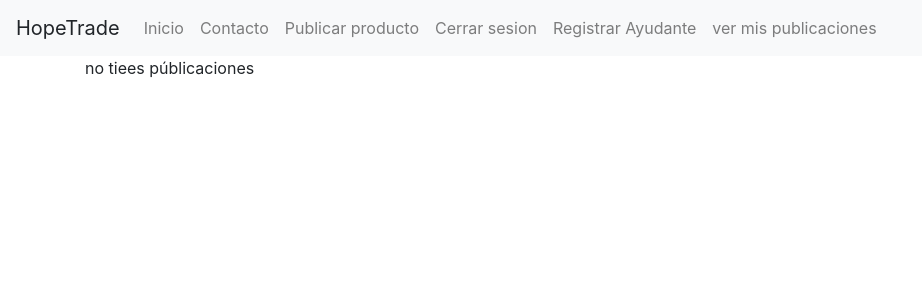
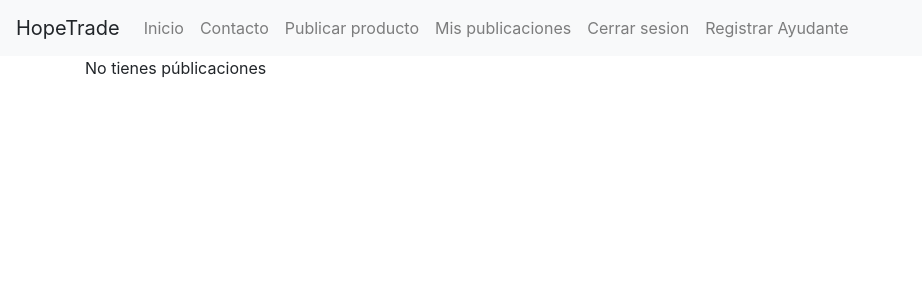
Before and after one commit to Guicep/Caritas-Web-App, a Django app: page /verpublicaciones/ in a window 1280 px wide. Shown: the top 300 px of the page, without its empty margins (0-922 px from the left). Run offline with Django 5.2, Linux system fonts and the light colour scheme; the visitor is signed in with stand-in values (Sample User, id 1); some libraries are stand-ins or nearby versions.

Commit message:
Solucion de bug que no mostraba mis publicaciones

```diff
--- a/createuser/templates/base/base.html
+++ b/createuser/templates/base/base.html
@@ -27,15 +27,15 @@
             <a class="nav-link" href="{% url 'publish' %}">Publicar producto</a>
           </li>
           <li class="nav-item">
+            <a class="nav-link" href="{% url 'ver_publicaciones' %}">Mis publicaciones</a>
+          </li>
+          <li class="nav-item">
             <a class="nav-link" onclick="return confirm('Esta seguro?')" href="{% url 'mylogout' %}">Cerrar sesion</a>
           </li>
           {% endif %}
           {% if request.user.is_superuser %}
           <li class="nav-item">
-            <a class="nav-link" href="http://127.0.0.1:8000/staffregister/">Registrar Ayudante</a>
-          </li>
-          <li class="nav-item">
-            <a class="nav-link" href="http://127.0.0.1:8000/verpublicaciones/">ver mis publicaciones</a>
+            <a class="nav-link" href="{% url 'staffregister' %}">Registrar Ayudante</a>
           </li>
           {% endif %}
         </ul>
--- a/createuser/templates/ver_publicaciones.html
+++ b/createuser/templates/ver_publicaciones.html
@@ -1,9 +1,9 @@
 {% extends "base/base.html" %} {% block title %} Bienvenido {% endblock %}
 {% block content %}
-{% if not data   %}
-    no tiees públicaciones
+{% if not item   %}
+    No tienes públicaciones
 {% else %}
-    {% for p in data %}
+    {% for p in item %}
         {{p.titulo}}{{p.descripcion}} <br>
     {% endfor%}
 {% endif %}
```
